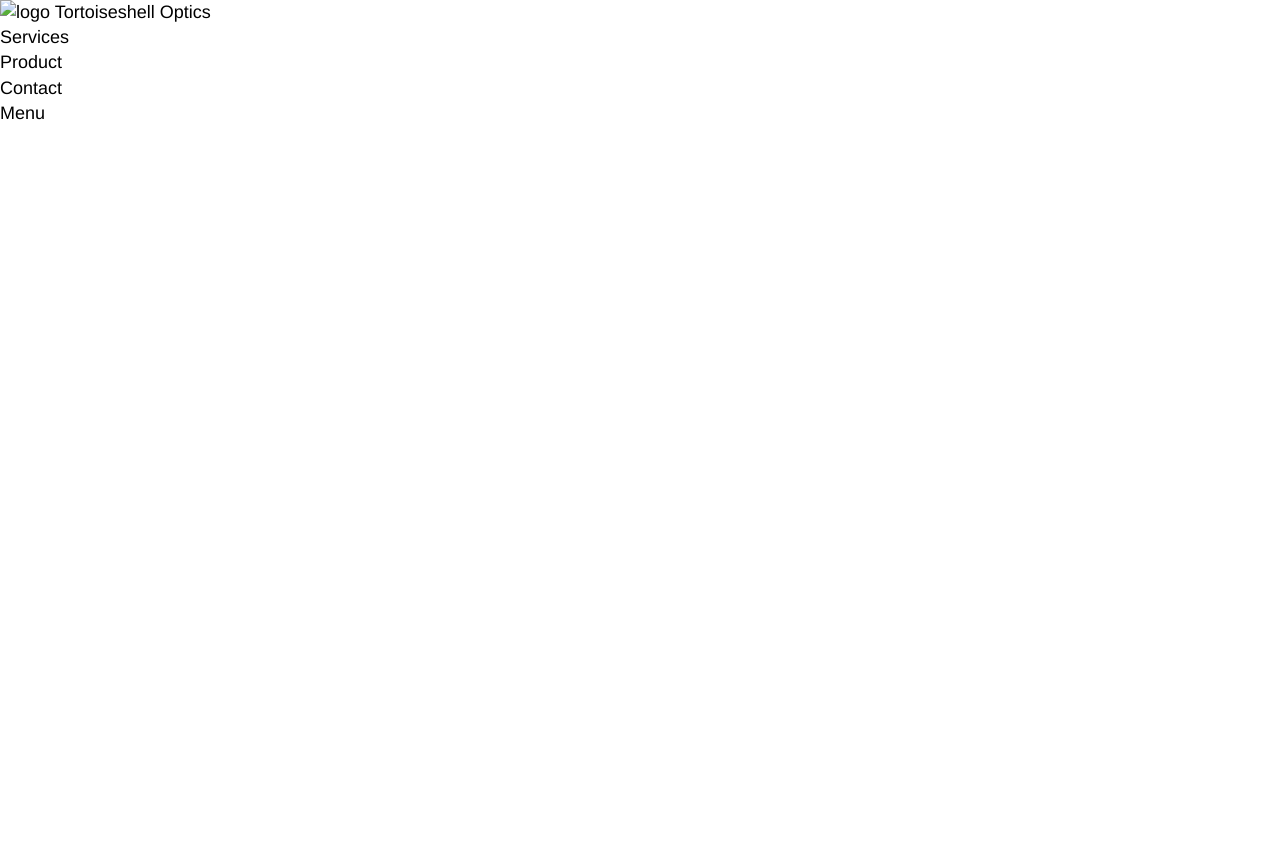
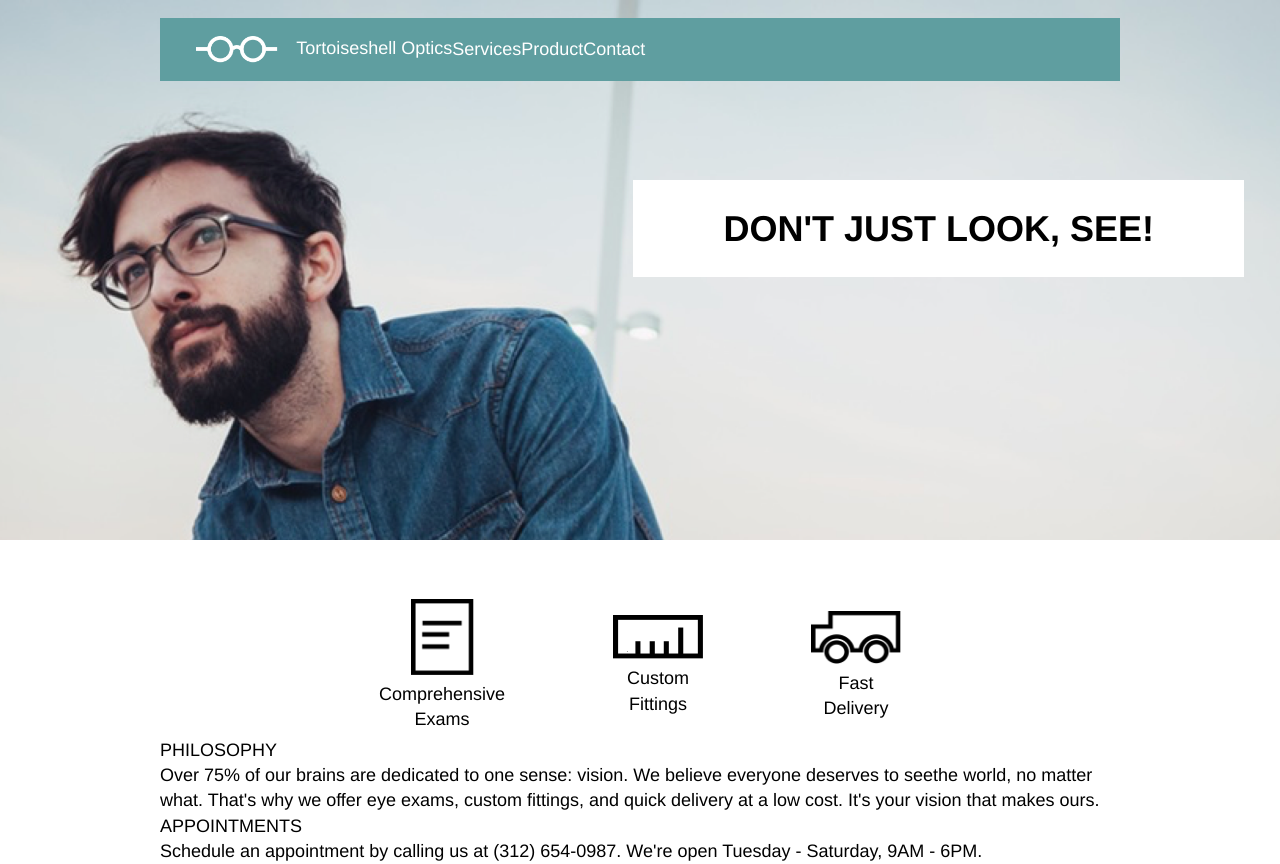
Before and after one commit to AnnetteHG/TortoiseshellOptics, a plain HTML site: page index.html in a window 1280 px wide. Before the commit the page ends 800 px from the top, so only its background shows below. Drawn offline with Linux system fonts and the light colour scheme; files whose address does not match are found by name.

Commit message:
Completed half of the html and stylesheet

```diff
--- a/index.html
+++ b/index.html
@@ -7,12 +7,13 @@
   </head>
   <body>
 
-<!--Header Section-->
+<!--Header and Banner Section-->
 
+    <div class="banner">
+      <div class="container">
         <header class="header">
-      <div class="container">
           <div class="logo">
-          <img src="" alt="logo">
+            <img src="resources/images/logo-white.png" alt="logo">
             <span>Tortoiseshell Optics</span>
           </div>
           <nav>
@@ -25,26 +26,53 @@
               <li>Menu</li>
             </ul>
           </nav>
+        </header>
+        <div class="headline">
+          <h1>DON'T JUST LOOK, SEE!</h1>
         </div>
-    </header>
-
-
-
-<!--Banner Section-->
-
-
+      </div>
+    </div>
 
 
 <!--Services Section-->
 
-
-
-
+    <div class="container">
+      <div class="services">
+          <div class="service">
+            <div class="paper">
+              <img src="resources/images/paper-icon.png" alt="paper">
+            </div>
+            <span>Comprehensive<br />Exams</span>
+          </div>
+          <div class="service">
+            <div class="ruler">
+              <img src="resources/images/ruler-icon.png" alt="ruler">
+            </div>
+            <span>Custom<br />Fittings</span>
+          </div>
+          <div class="service">
+            <div class="truck">
+              <img src="resources/images/truck-icon.png" alt="truck">
+            </div>
+            <span>Fast<br />Delivery</span>
+          </div>
+      </div>
+    </div>
 
 <!--Business Information Section-->
 
-
-
+    <div class="container">
+      <div class="business-info">
+        <div class="info">
+          <span class="title">PHILOSOPHY</span>
+          <p>Over 75% of our brains are dedicated to one sense: vision. We believe everyone deserves to seethe world, no matter what. That's why we offer eye exams, custom fittings, and quick delivery at a low cost. It's your vision that makes ours.</p>
+        </div>
+        <div class="info">
+          <span class="title">APPOINTMENTS</span>
+          <p>Schedule an appointment by calling us at (312) 654-0987. We're open Tuesday - Saturday, 9AM - 6PM.</p>
+        </div>
+      </div>
+    </div>
 
 <!--Footer Section-->
 
--- a/resources/css/style.css
+++ b/resources/css/style.css
@@ -11,5 +11,86 @@ body {
 
 .container {
   max-width: 960px;
-  /*margin: 0 auto; or 1rem? */
+  margin: 0 auto;
 }
+
+/* Header and Banner Section */
+
+.banner {
+  background-image: url("/Users/Annette/TortoiseshellOptics/resources/images/glasses-bg.png");
+  background-repeat: no-repeat;
+  background-position: center;
+  background-size: cover;
+  height: 30rem;
+}
+
+.header {
+  display: flex;
+  position: relative;
+  top: 1rem;
+  align-items: center;
+  justify-content: flex-start;
+  background-color: cadetblue;
+  font-size: 1rem;
+  color: white;
+  padding: 1rem 2rem;
+}
+
+.navigation {
+  display: flex;
+  justify-content: space-around; /*not working???*/
+}
+
+.logo {
+  display: flex;
+}
+
+.logo img {
+  height: 1.5rem;
+  padding-right: 1rem;
+}
+
+.headline {
+  position: absolute;
+  display: flex;
+  justify-content: flex-end;
+  top: 10rem;
+  right: 2rem;
+  background-color: white;
+  padding: 1.5rem 5rem;
+}
+
+h1 {
+  font-weight: bold;
+  font-size: 2rem;
+  line-height: 1.2;
+}
+
+.mobile-nav {
+  display: none;
+}
+
+.services {
+  display: flex;
+  justify-content: center;
+  padding-top: 3rem;
+  height: 8rem;
+}
+
+.service {
+  display: flex;
+  flex-direction: column;
+  justify-content: center;
+  align-items: center;
+  text-align: center;
+  padding: 0 3rem;
+}
+
+.paper img {
+  width: 3.5rem;
+}
+
+.ruler img,
+.truck img {
+  width: 5rem;
+}
```
Lines whose indentation alone changed are shown as unchanged.
